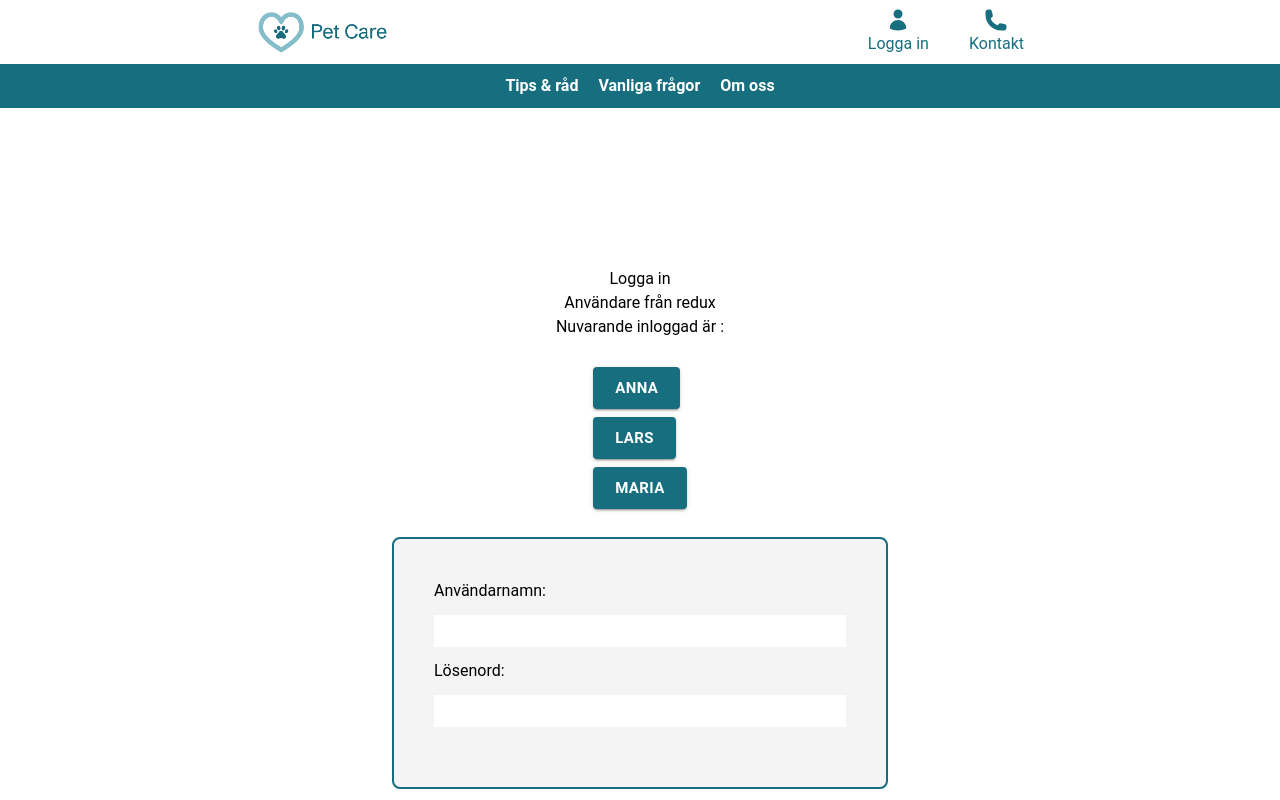
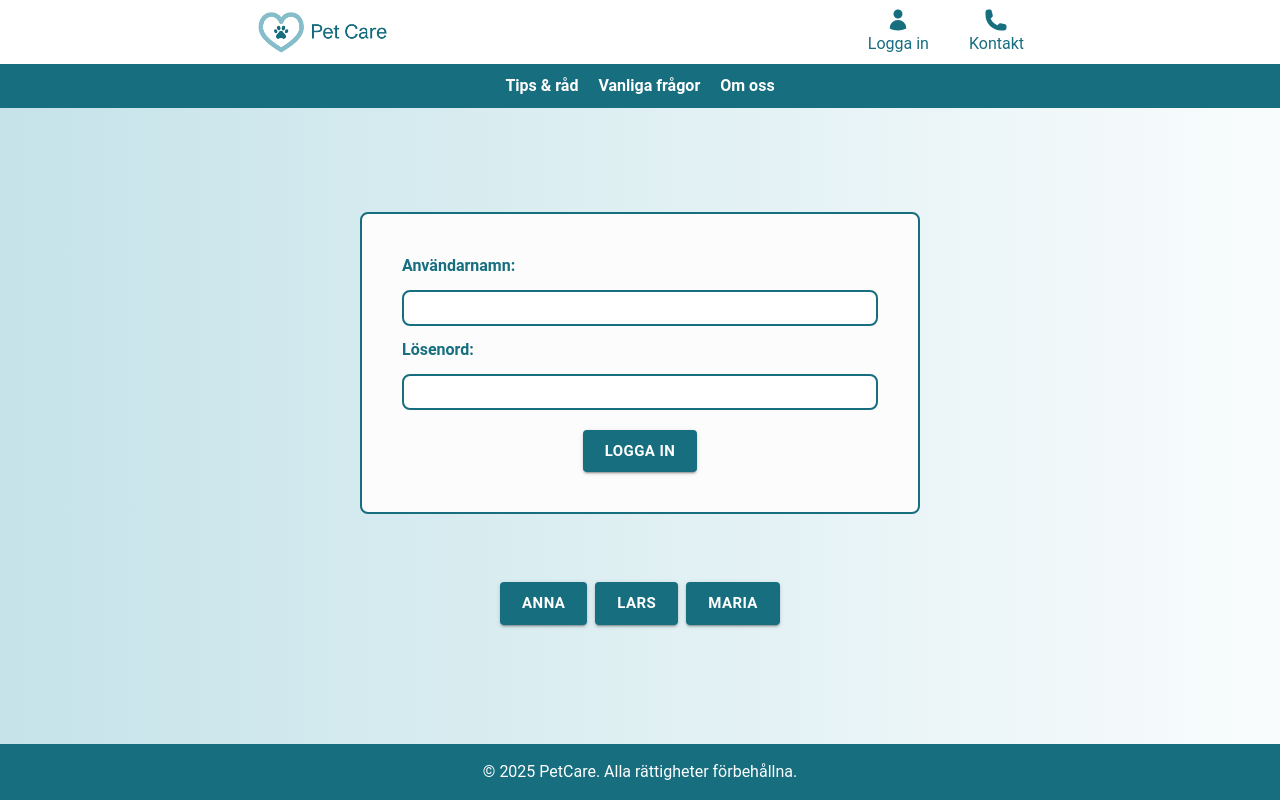
Before and after one commit to naathaliie/Nathalies-degree-project, a Next.js app in the folder pet-care/: page /login in a window 1280 px wide. Shown: the top 800 px of the page. Built offline with nearby package versions, Linux system fonts and the light colour scheme.

Commit message:
stylefix

```diff
--- a/pet-care/src/app/components/Forms/LoginForm.tsx
+++ b/pet-care/src/app/components/Forms/LoginForm.tsx
@@ -1,5 +1,6 @@
 "use client";
 import React, { useRef } from "react";
+import PetCareButton from "../Buttons/PetCareButton";
 
 const LoginForm = () => {
   let userNameRef = useRef<HTMLInputElement>(null);
@@ -17,23 +18,32 @@ const LoginForm = () => {
     if (passwordRef.current) passwordRef.current.value = "";
   };
   return (
-    <form
-      onSubmit={submit}
-      className="FormContainer flex flex-col gap-5 bg-zinc-100 border-2 border-petCare-sapphireTeal-dark rounded-md p-10 sm:w-[40%] "
-    >
+    <div className=" sm:w-[35rem] bg-petCare-myWhite border-2 border-petCare-sapphireTeal-dark rounded-md p-10 m-10 text-petCare-sapphireTeal-dark">
+      <form onSubmit={submit} className="flex flex-col gap-5">
         <div className="flex flex-col gap-3">
-        <label htmlFor="useName">Användarnamn:</label>
+          <label htmlFor="useName" className="font-bold">
+            Användarnamn:
+          </label>
           <input
             ref={userNameRef}
             name="userName"
             type="email"
-          className="h-8 text-lg"
+            className="h-8 text-lg border-2 border-petCare-sapphireTeal-dark rounded-md p-4"
           />
-        <label htmlFor="password">Lösenord:</label>
-        <input ref={passwordRef} name="password" className="h-8 text-lg" />
+          <label htmlFor="password" className="font-bold">
+            Lösenord:
+          </label>
+          <input
+            ref={passwordRef}
+            name="password"
+            className="h-8 text-lg border-2 border-petCare-sapphireTeal-dark rounded-md p-4"
+          />
         </div>
-      <div className=" self-center">{/* <ActionBtn title="Logga in"/> */}</div>
+        <div className=" self-center">
+          <PetCareButton label="Logga in" />
+        </div>
       </form>
+    </div>
   );
 };
 
--- a/pet-care/src/app/components/USP/UspList.tsx
+++ b/pet-care/src/app/components/USP/UspList.tsx
@@ -17,7 +17,7 @@ const UspList = () => {
     },
   ];
   return (
-    <div className=" w-full py-20 pl-16 pr-16 text-petCare-sapphireTeal-dark flex justify-center items-center gap-12 md:gap-7 flex-col md:flex-row flex-wrap">
+    <div className=" w-full bg-petCare-myWhite py-20 pl-16 pr-16 text-petCare-sapphireTeal-dark flex justify-center items-center gap-12 md:gap-7 flex-col md:flex-row flex-wrap">
       {uspListItems.map((item, index) => {
         return <UspCard key={index} title={item.title} text={item.text} />;
       })}
--- a/pet-care/src/app/components/USPImageAndText/UspListImg.tsx
+++ b/pet-care/src/app/components/USPImageAndText/UspListImg.tsx
@@ -8,7 +8,7 @@ type UspListImgProps = {
 
 const UspListImg = ({ uspListImgData }: UspListImgProps) => {
   return (
-    <div className=" w-full py-20 pl-16 pr-16 text-petCare-sapphireTeal-dark flex justify-center items-center gap-12 md:gap-7 flex-col md:flex-row flex-wrap">
+    <div className=" w-full bg-petCare-myWhite py-20 pl-16 pr-16 text-petCare-sapphireTeal-dark flex justify-center items-center gap-12 md:gap-7 flex-col md:flex-row flex-wrap">
       {uspListImgData.map((item, index) => {
         return (
           <UspCardImg
--- a/pet-care/src/app/info/about/page.tsx
+++ b/pet-care/src/app/info/about/page.tsx
@@ -17,7 +17,7 @@ const About = () => {
     },
   ];
   return (
-    <div className="LogInPage bg-gradient-to-r from-[#C5E3E9] to-[#F9FCFD] bg-opacity-25 flex min-h-screen flex-col items-center">
+    <div className="bg-gradient-to-r from-[#C5E3E9] to-[#F9FCFD] bg-opacity-25 flex flex-col items-center pb-5">
       <div className="w-3/4 h-36 flex flex-col justify-center text-petCare-sapphireTeal-dark">
         <div className="flex flex-col gap-2 ml-10">
           <h1 className="text-xl font-semibold sm:text-3xl md:text-5xl">
--- a/pet-care/src/app/info/questionAndAnswer/page.tsx
+++ b/pet-care/src/app/info/questionAndAnswer/page.tsx
@@ -7,7 +7,7 @@ const QuestionAndAnswer = () => {
   const questionAndAnswers = questionAndAnswerMockData;
   return (
     <>
-      <div className="LogInPage bg-gradient-to-r from-[#C5E3E9] to-[#F9FCFD] bg-opacity-25 flex min-h-screen flex-col items-center">
+      <div className="bg-gradient-to-r from-[#C5E3E9] to-[#F9FCFD] bg-opacity-25 flex flex-col items-center">
         <div className="w-3/4 h-36 flex flex-col justify-center text-petCare-sapphireTeal-dark">
           <div className="flex flex-col gap-2 ml-10">
             <h1 className="text-xl font-semibold sm:text-3xl md:text-5xl">
--- a/pet-care/src/app/info/tipsAndAdvice/page.tsx
+++ b/pet-care/src/app/info/tipsAndAdvice/page.tsx
@@ -6,7 +6,7 @@ import React from "react";
 const TipsAndAdvice = () => {
   return (
     <>
-      <div className="LogInPage bg-gradient-to-r from-[#C5E3E9] to-[#F9FCFD] bg-opacity-25 flex min-h-screen flex-col items-center">
+      <div className="bg-gradient-to-r from-[#C5E3E9] to-[#F9FCFD] bg-opacity-25 flex flex-col items-center pb-5">
         <div className="w-3/4 h-36 flex flex-col justify-center text-petCare-sapphireTeal-dark">
           <div className="flex flex-col gap-2 ml-10">
             <h1 className="text-xl font-semibold sm:text-3xl md:text-5xl">
--- a/pet-care/src/app/layout.tsx
+++ b/pet-care/src/app/layout.tsx
@@ -21,13 +21,13 @@ export default function RootLayout({
       <StoreProvider>
         {/* För att hämta all mockdata */}
         <GetMockData />
-        <body className=" antialiased flex flex-col mx-auto 3xl:w-3/4">
+        <body className=" antialiased flex flex-col min-h-screen mx-auto 3xl:w-3/4">
           <header>
             <TopBar />
             <NavBar />
           </header>
 
-          <main>
+          <main className="flex-grow bg-gradient-to-r from-[#C5E3E9] to-[#F9FCFD] bg-opacity-25">
             <MyPageNav />
             {children}
           </main>
--- a/pet-care/src/app/login/page.tsx
+++ b/pet-care/src/app/login/page.tsx
@@ -18,37 +18,32 @@ const LogInPage = () => {
   const router = useRouter();
 
   const dispatch = useAppDispatch();
-  const users = useAppSelector((state) => state.users.users); //Hämta users från storen
-  console.log("users = ", users);
+  const users = useAppSelector((state) => state.users.users);
 
   const setLoggedInUser = (user: User) => {
     dispatch(setCurrentUser(user));
     router.push("/users");
   };
 
-  //useEffect är som onMounted, körs en gång när komponenten monteras
   useEffect(() => {
-    dispatch(getTestUsers()); // Hämta användarna vid sidladdning
+    dispatch(getTestUsers());
   }, []);
 
   return (
-    <main className="LogInPage flex flex-col justify-center items-center m-5 min-h-screen">
-      <h2>Logga in</h2>
-      <h3>Användare från redux</h3>
-      <h3>Nuvarande inloggad är : {currentUser && currentUser.name}</h3>
-      <ul className="flex flex-col gap-2 m-7">
-        {users.map((user: User, i) => (
+    <div className="flex flex-col justify-center items-center mt-[5%]">
+      <div>
+        <LoginForm />
+      </div>
+      <div className="flex flex-wrap justify-center gap-2 m-7">
+        {users.map((user: User) => (
           <PetCareButton
             key={user._id}
             label={user.name}
             onClick={() => setLoggedInUser(user)}
           />
-        ))}
-      </ul>
-      <div></div>
-      {/* TA BORT SEDAN */}
-      <LoginForm />
-    </main>
+        ))}{" "}
+      </div>
+    </div>
   );
 };
 
--- a/pet-care/src/app/users/editProfile/page.tsx
+++ b/pet-care/src/app/users/editProfile/page.tsx
@@ -39,7 +39,7 @@ const EditProfile = () => {
   return (
     <>
       {currentUser ? (
-        <div className="LogInPage bg-gradient-to-r from-[#C5E3E9] to-[#F9FCFD] bg-opacity-25 flex min-h-screen flex-col items-center">
+        <div className="bg-gradient-to-r from-[#C5E3E9] to-[#F9FCFD] bg-opacity-25 flex flex-col items-center pb-5">
           <div className="w-3/4 h-36 flex flex-col justify-center text-petCare-sapphireTeal-dark">
             <div className="flex flex-col gap-2 ml-10">
               <h1 className="text-xl font-semibold sm:text-3xl md:text-5xl">
--- a/pet-care/src/app/users/myPets/page.tsx
+++ b/pet-care/src/app/users/myPets/page.tsx
@@ -23,7 +23,7 @@ const MyPetsPage = () => {
   return (
     <>
       {currentUser ? (
-        <div className="LogInPage bg-gradient-to-r from-[#C5E3E9] to-[#F9FCFD] bg-opacity-25 flex min-h-screen flex-col items-center ">
+        <div className=" bg-gradient-to-r from-[#C5E3E9] to-[#F9FCFD] bg-opacity-25 flex flex-col items-center ">
           <div className="w-3/4 h-36 flex flex-col justify-center text-petCare-sapphireTeal-dark">
             <div className="flex flex-col gap-2 ml-10">
               <h1 className="text-xl font-semibold sm:text-3xl md:text-5xl">
--- a/pet-care/src/app/users/page.tsx
+++ b/pet-care/src/app/users/page.tsx
@@ -45,7 +45,7 @@ const UsersPage = () => {
   return (
     <>
       {currentUser ? (
-        <div className="LogInPage bg-gradient-to-r from-[#C5E3E9] to-[#F9FCFD] bg-opacity-25 flex min-h-screen flex-col items-center ">
+        <div className="bg-gradient-to-r from-[#C5E3E9] to-[#F9FCFD] bg-opacity-25 flex flex-col items-center pb-5">
           <div className=" w-3/4 h-36 flex flex-col justify-center text-petCare-sapphireTeal-dark">
             <div className="flex flex-col gap-2 ml-10">
               <h1 className=" text-xl font-semibold sm:text-3xl md:text-5xl">
```
Lines whose indentation alone changed are shown as unchanged.
